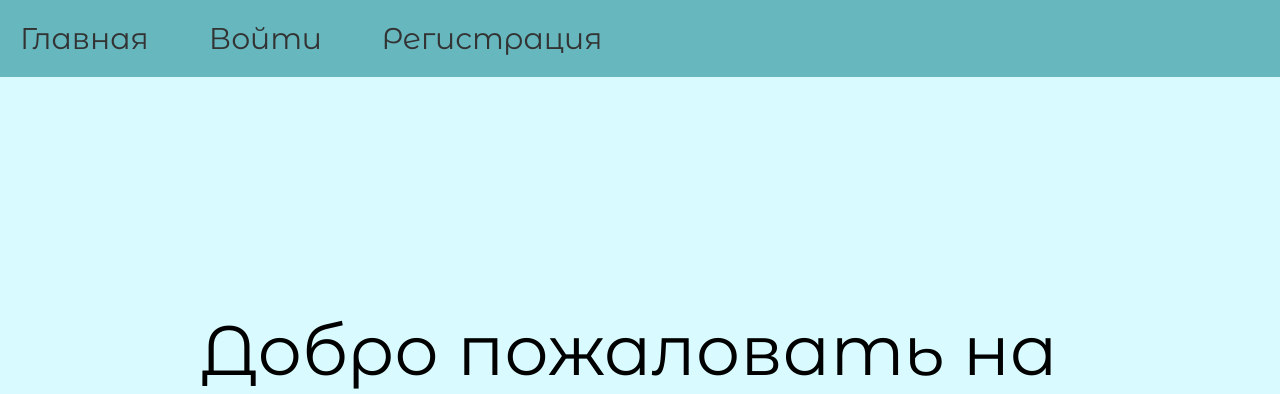
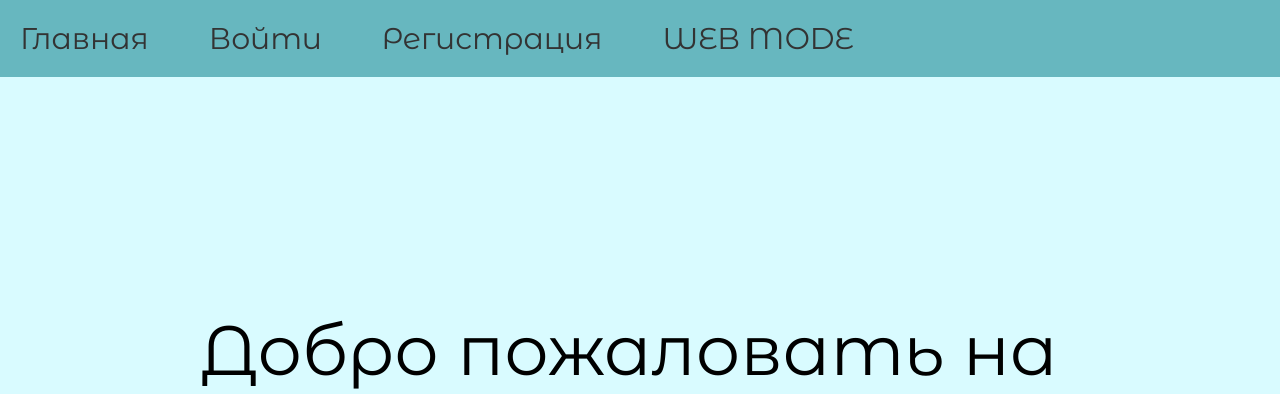
Before and after one commit to MaryKhm656/task-manager, a FastAPI app: page / in a window 1280 px wide. Shown: the top 394 px of the page. Run offline with FastAPI, Linux system fonts and the light colour scheme.

Commit message:
Edit gui

```diff
--- a/templates/base.html
+++ b/templates/base.html
@@ -25,6 +25,11 @@
                 <li><a href="/login">Войти</a></li>
                 <li><a href="/register">Регистрация</a></li>
             {% endif %}
+            {% if request.state.is_gui %}
+                <div>GUI MODE</div>
+            {% else %}
+                <div>WEB MODE</div>
+            {% endif %}
         </ul>
     </nav>
 </header>
```
